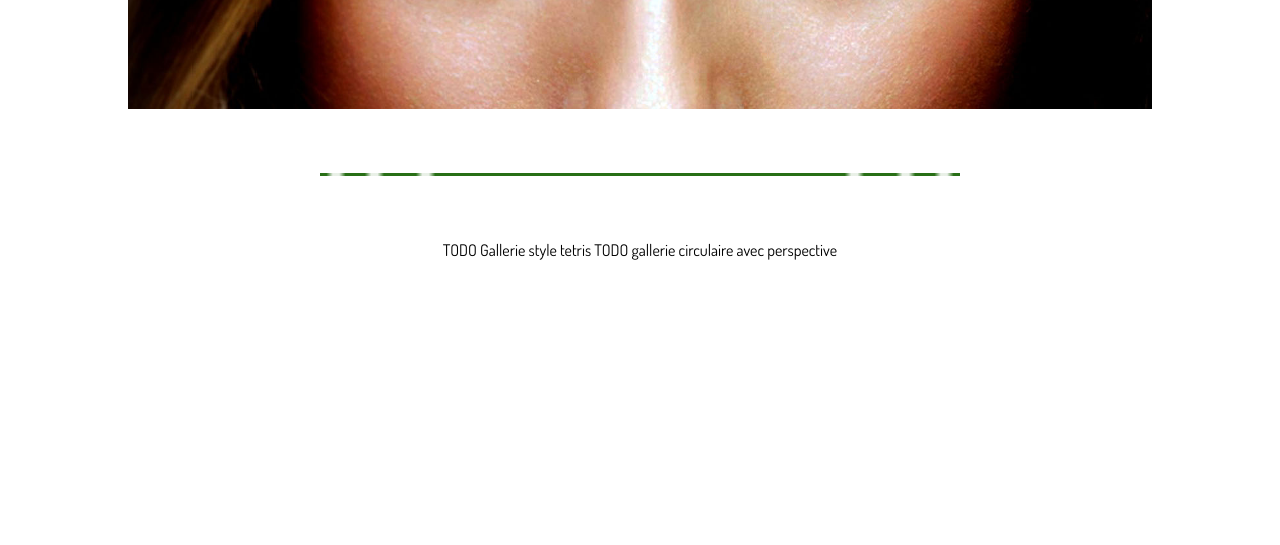
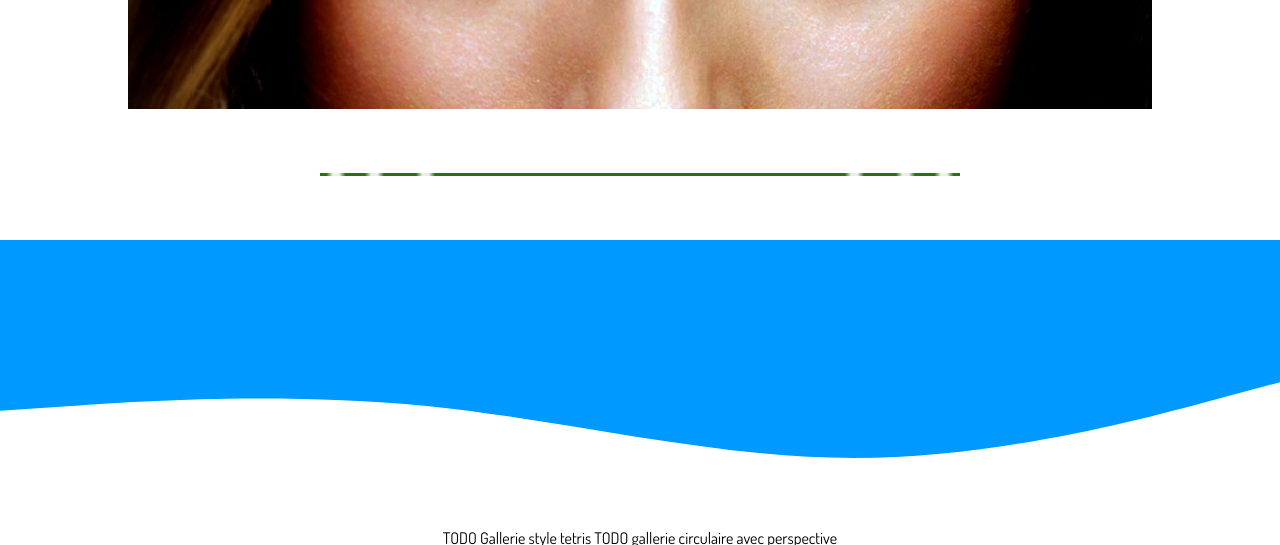
Before and after one commit to Seb-HB/Components, a PHP site: page /index.html in a window 1280 px wide. Shown: the part 5955-6500 px from the top of the page. Run offline with PHP 8.4, Linux system fonts and the light colour scheme; some libraries are stand-ins or nearby versions.

Commit message:
try adding svg background-image

```diff
--- a/app/scss/layout/_footer.scss
+++ b/app/scss/layout/_footer.scss
@@ -1,3 +1,4 @@
 footer{
     min-height: 600px;
+    background-image: url('../images/footer-wave.svg');
 }
--- a/app/scss/layout/_navbar.scss
+++ b/app/scss/layout/_navbar.scss
@@ -6,6 +6,7 @@ header{
 #sf-navbar{
     background-color: $bg-navbar;
     display: flex;
+
     nav{
         flex: 0 0 70%;
         font-family: $font-nav;
--- a/public/css/style.css
+++ b/public/css/style.css
@@ -2841,6 +2841,7 @@ header {
 
 footer {
   min-height: 600px;
+  background-image: url("../images/footer-wave.svg");
 }
 
 .sf_separation {
--- a/public/index.html
+++ b/public/index.html
@@ -280,6 +280,7 @@
             </div>
         </section>
         <div class="sf_separation"></div>
+        <svg xmlns="http://www.w3.org/2000/svg" viewBox="0 0 1440 320"><path fill="#0099ff" fill-opacity="1" d="M0,192L80,186.7C160,181,320,171,480,186.7C640,203,800,245,960,245.3C1120,245,1280,203,1360,181.3L1440,160L1440,0L1360,0C1280,0,1120,0,960,0C800,0,640,0,480,0C320,0,160,0,80,0L0,0Z"></path></svg>
 
         TODO Gallerie style tetris
         TODO gallerie circulaire avec perspective
@@ -290,7 +291,10 @@
 
     </main>
     <footer>
-
+        <svg xmlns="http://www.w3.org/2000/svg" viewBox="0 0 1440 320">
+            <path fill="#0099ff" fill-opacity="1" d="M0,128L80,112C160,96,320,64,480,74.7C640,85,800,139,960,144C1120,149,1280,107,1360,85.3L1440,64L1440,320L1360,320C1280,320,1120,320,960,320C800,320,640,320,480,320C320,320,160,320,80,320L0,320Z"></path>
+            <text x="700" y="200">Footer</text>
+        </svg>
     </footer>
     <script src="js/introSwitch.js"></script>
     <script src="js/perspectives.js"></script>>
```
Also changed, not shown: app/images/footer-wave.svg (added), public/img/footer-wave.svg (added), public/img/icons/chevrondoubledown.png, 1 other file.
